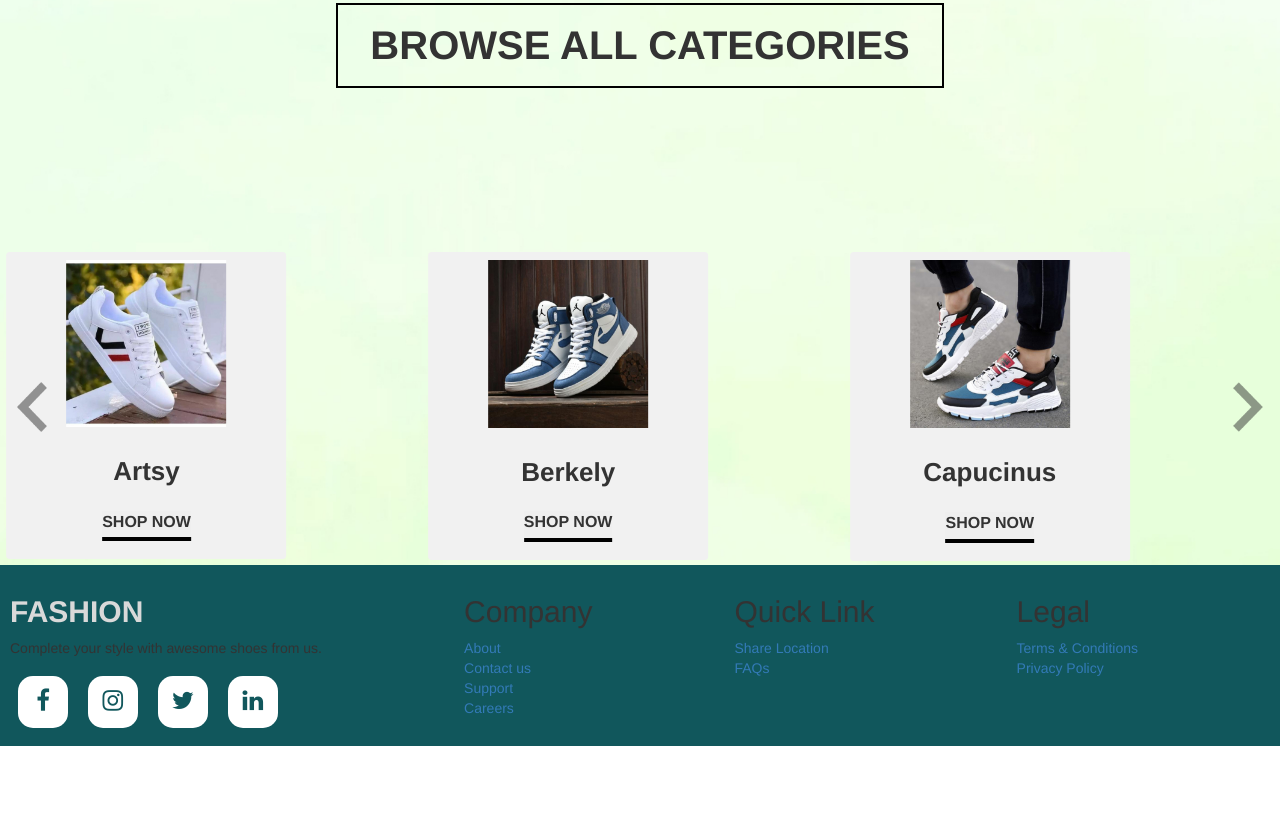
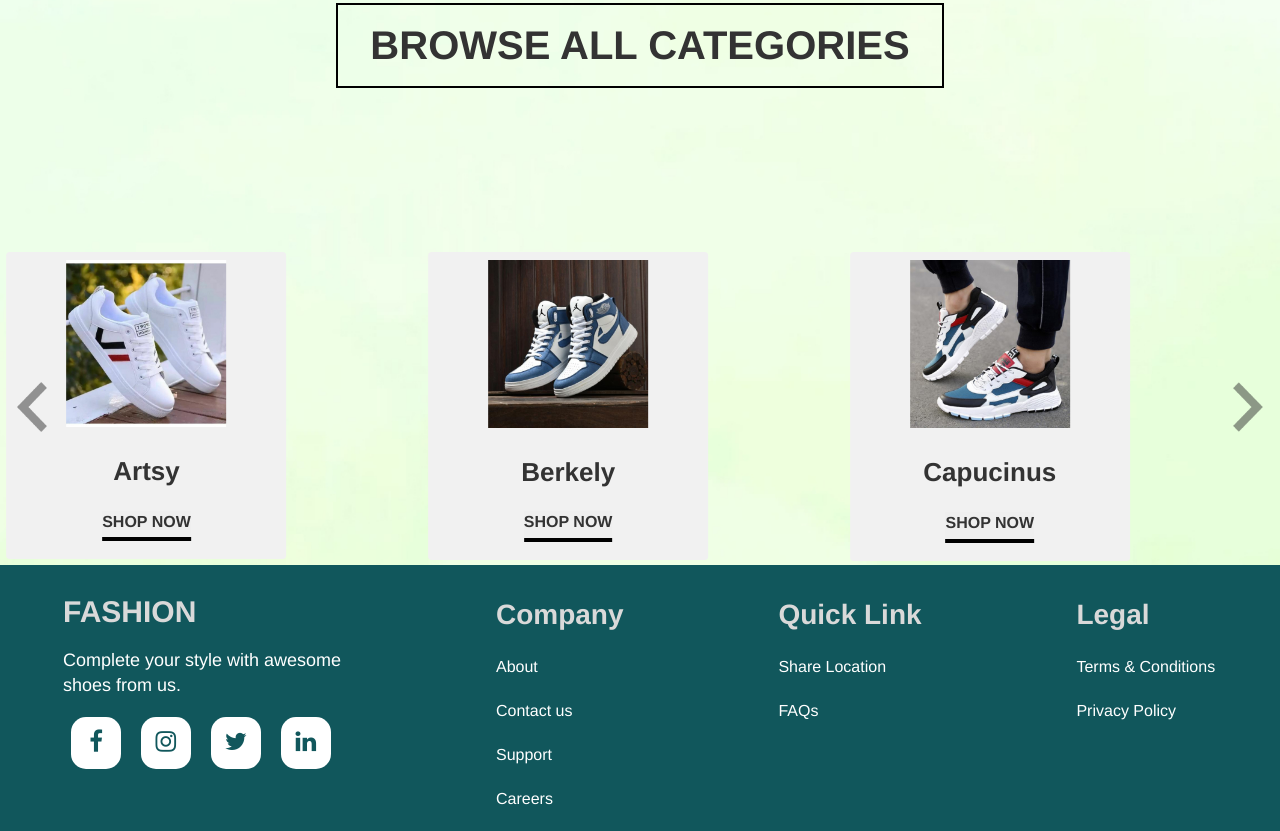
Before and after one commit to Maheshsp3333/Ecommerce2, a plain HTML site: page index.html in a window 1280 px wide. Shown: the part 2506-3337 px from the top of the page. Before the commit the page ends 3252 px from the top, so only its background shows below. Drawn offline with nearby package versions, Linux system fonts and the light colour scheme.

Commit message:
update footer

```diff
--- a/index.css
+++ b/index.css
@@ -434,13 +434,33 @@ input[type="checkbox"]:checked + label:after {
   }
   .footer-main-div{
 	display: grid;
-	grid-template-columns: auto auto auto auto;
-	gap: 10px;
-	background-color: #11575C;
-	padding: 10px;
+    grid-template-columns: auto auto auto auto;
+    gap: 153px;
+    background-color: #11575C;
+    margin-inline: 0px;
+    padding: 10px 63px;
   }
 .social-media-icon h2{
 	color: #D9D9D9;
 	font-size: 3rem;
 	font-weight: 900;
 }
+.social-media-icon p{
+	color: white;
+    font-size: 18px;
+    font-weight: 400;
+    margin-top: 20px;
+}
+
+.company h2{
+	font-size: 28px;
+    font-weight: 600;
+    color: #D9D9D9;
+    line-height: 40px;
+}
+.links-About a{
+	color: white;
+    font-size: 16px;
+    line-height: 44px;
+    font-weight: 300;
+}
--- a/index.html
+++ b/index.html
@@ -334,7 +334,7 @@
      <div class="footer-main-div">
       <div class="social-media-icon">
         <h2>FASHION</h2>
-        <p>Complete your style with awesome shoes from us.</p>
+        <p>Complete your style with awesome <br> shoes from us.</p>
         <span>
           <a href="#" class="fa fa-facebook"></a>
           <a href="#" class="fa fa-instagram"></a>
```
